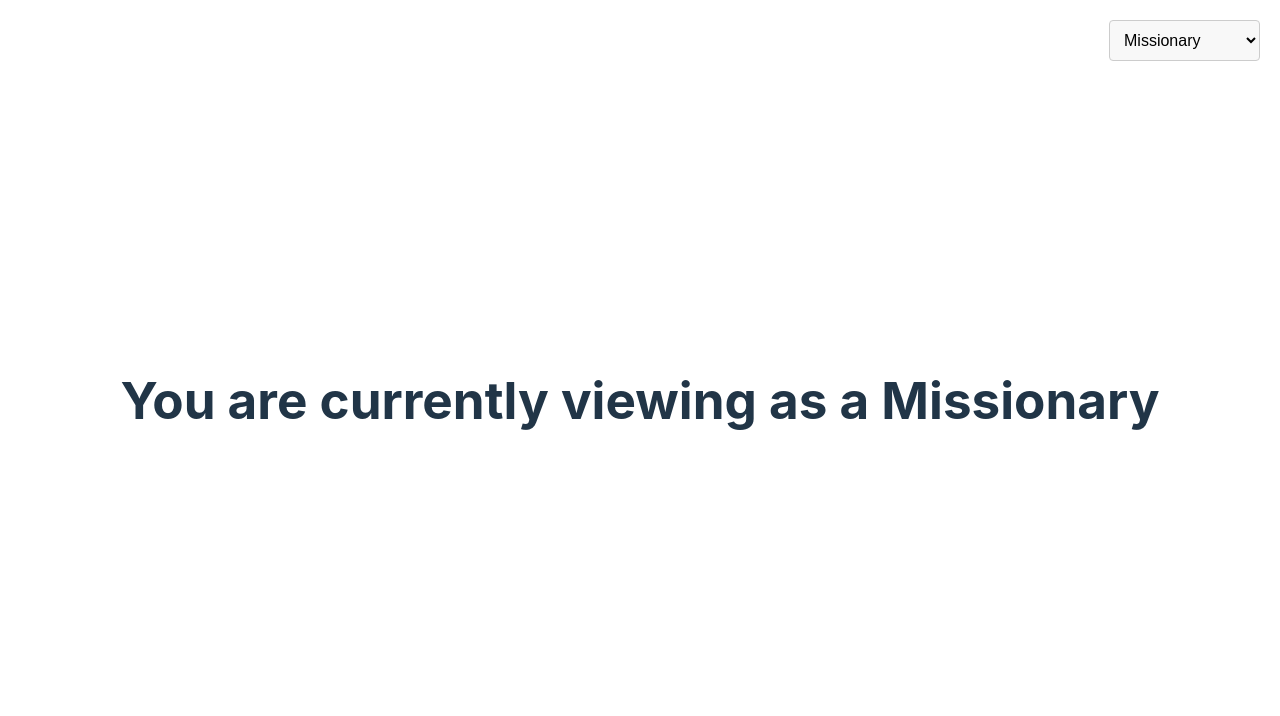
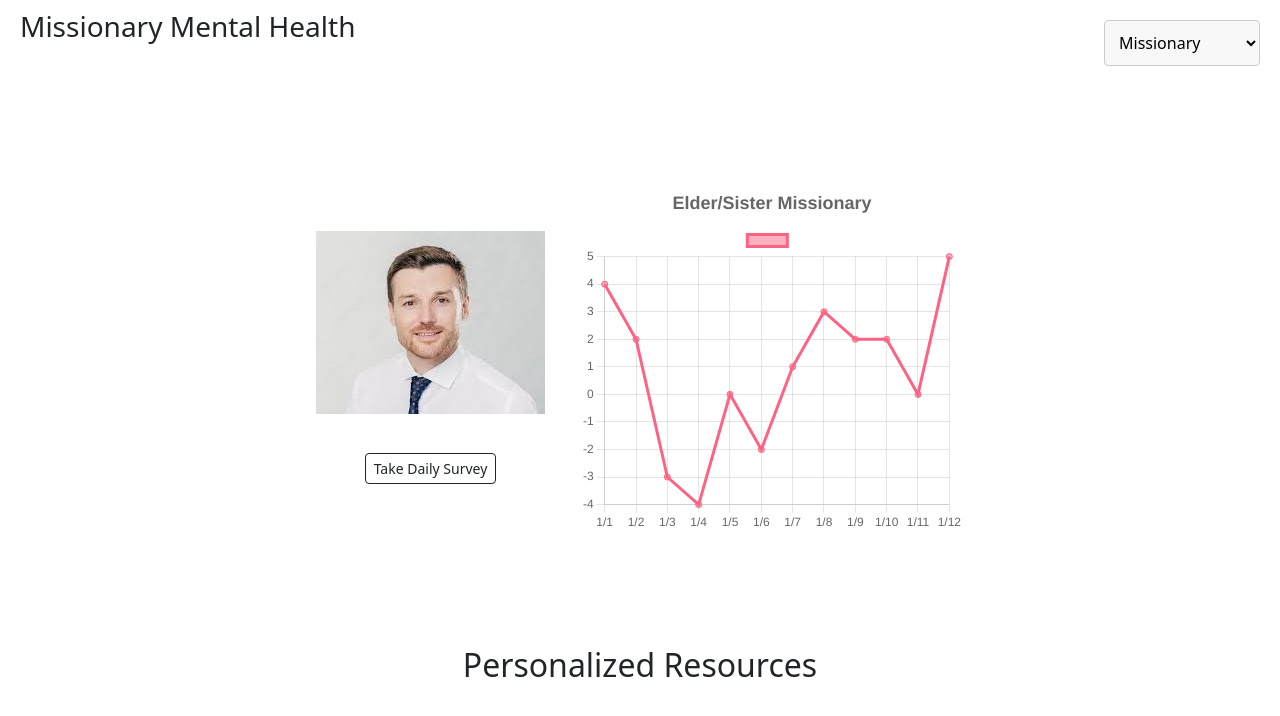
Before and after one commit to DexStephens/mmha, a React (Vite) app: page / in a window 1280 px wide. Shown: the top 716 px of the page. Built offline with nearby package versions, Linux system fonts and the light colour scheme.

Commit message:
Profile Page

```diff
--- a/package.json
+++ b/package.json
@@ -10,7 +10,10 @@
     "preview": "vite preview"
   },
   "dependencies": {
+    "bootstrap": "^5.3.2",
+    "chart.js": "^4.4.0",
     "react": "^18.2.0",
+    "react-chartjs-2": "^5.2.0",
     "react-dom": "^18.2.0"
   },
   "devDependencies": {
--- a/src/App.tsx
+++ b/src/App.tsx
@@ -1,17 +1,28 @@
-import { useState } from 'react'
-import reactLogo from './assets/react.svg'
-import viteLogo from '/vite.svg'
-import './App.css'
+import { useState } from "react";
+import emotionalData from "./LineChart/emotionLineData";
+import { options } from "./LineChart/emotionLineData";
+import { Line } from "react-chartjs-2";
+import "bootstrap/dist/css/bootstrap.min.css";
+import "./App.css";
+import HeadShot from "./assets/missionary.jpg";
 
 function App() {
-  const [count, setCount] = useState(0)
-  const [selectedOption, setSelectedOption] = useState('missionary')
+  const [count, setCount] = useState(0);
+  const [selectedOption, setSelectedOption] = useState("missionary");
 
   return (
     <>
+      <div
+        className="welcome-message"
+        style={{ position: "absolute", top: "10px", left: "20px" }}
+      >
+        <h3>Missionary Mental Health</h3>
+      </div>
+
       <div className="dropdown-container">
         <select
-        className="dropdown" style={{margin: '20px'}}
+          className="dropdown"
+          style={{ margin: "20px" }}
           value={selectedOption}
           onChange={(e) => setSelectedOption(e.target.value)}
         >
@@ -19,11 +30,56 @@ function App() {
           <option value="mission_leader">Mission Leader</option>
         </select>
       </div>
-      <h1>You are currently viewing as a
-        {selectedOption === 'missionary' ? ' Missionary' : ' Mission Leader'}
-      </h1>
+
+      <h2>
+        {selectedOption === "missionary" ? (
+          //Missionary
+          <>
+            <div
+              style={{
+                display: "flex",
+                alignItems: "center",
+                height: "500px",
+              }}
+            >
+              <div>
+                <img
+                  src={HeadShot}
+                  alt="Missionary Headshot"
+                  style={{ width: "atuo", height: "75%", marginRight: "35px" }}
+                />
+                <br></br>
+                <br></br>
+                <div
+                  style={{
+                    display: "flex",
+                    justifyContent: "center",
+                    marginRight: "35px",
+                  }}
+                >
+                  <button type="button" className="btn btn-outline-dark btn-sm">
+                    Take Daily Survey
+                  </button>
+                </div>
+              </div>
+              <div
+                style={{ width: "100%", height: "70%", textAlign: "center" }}
+              >
+                <Line data={emotionalData} options={options} />
+              </div>
+            </div>
+            <br></br>
+            <h2>Personalized Resources</h2>
           </>
-  )
+        ) : (
+          //Mission Leader
+          <div>
+            <h1>This is the Mission Leader View</h1>
+          </div>
+        )}
+      </h2>
+    </>
+  );
 }
 
-export default App
+export default App;
--- /dev/null
+++ b/src/LineChart/emotionLineData.tsx
@@ -0,0 +1,67 @@
+import {
+  Chart as ChartJS,
+  CategoryScale,
+  LinearScale,
+  PointElement,
+  LineElement,
+  Title,
+  Tooltip,
+  Legend,
+} from "chart.js";
+
+const labels = [
+  "1/1",
+  "1/2",
+  "1/3",
+  "1/4",
+  "1/5",
+  "1/6",
+  "1/7",
+  "1/8",
+  "1/9",
+  "1/10",
+  "1/11",
+  "1/12",
+];
+
+ChartJS.register(
+  CategoryScale,
+  LinearScale,
+  PointElement,
+  LineElement,
+  Title,
+  Tooltip,
+  Legend
+);
+
+export const options = {
+  responsive: true,
+  maintainAspectRatio: false,
+  plugins: {
+    legend: {
+      position: "top" as const,
+    },
+    title: {
+      display: true,
+      text: "Elder/Sister Missionary",
+      font: {
+        size: 18,
+      },
+    },
+  },
+};
+
+const emotionalData = {
+  labels,
+  datasets: [
+    {
+      label: " ",
+      data: [4, 2, -3, -4, 0, -2, 1, 3, 2, 2, 0, 5],
+      borderColor: "rgb(255, 99, 132)",
+      backgroundColor: "rgba(255, 99, 132, 0.5)",
+    },
+  ],
+};
+
+export default emotionalData;
+options;
```
Also changed, not shown: src/assets/missionary.jpg (added), 1 other file (tests, documents, lock files or other folders). Lines whose indentation alone changed are shown as unchanged.
